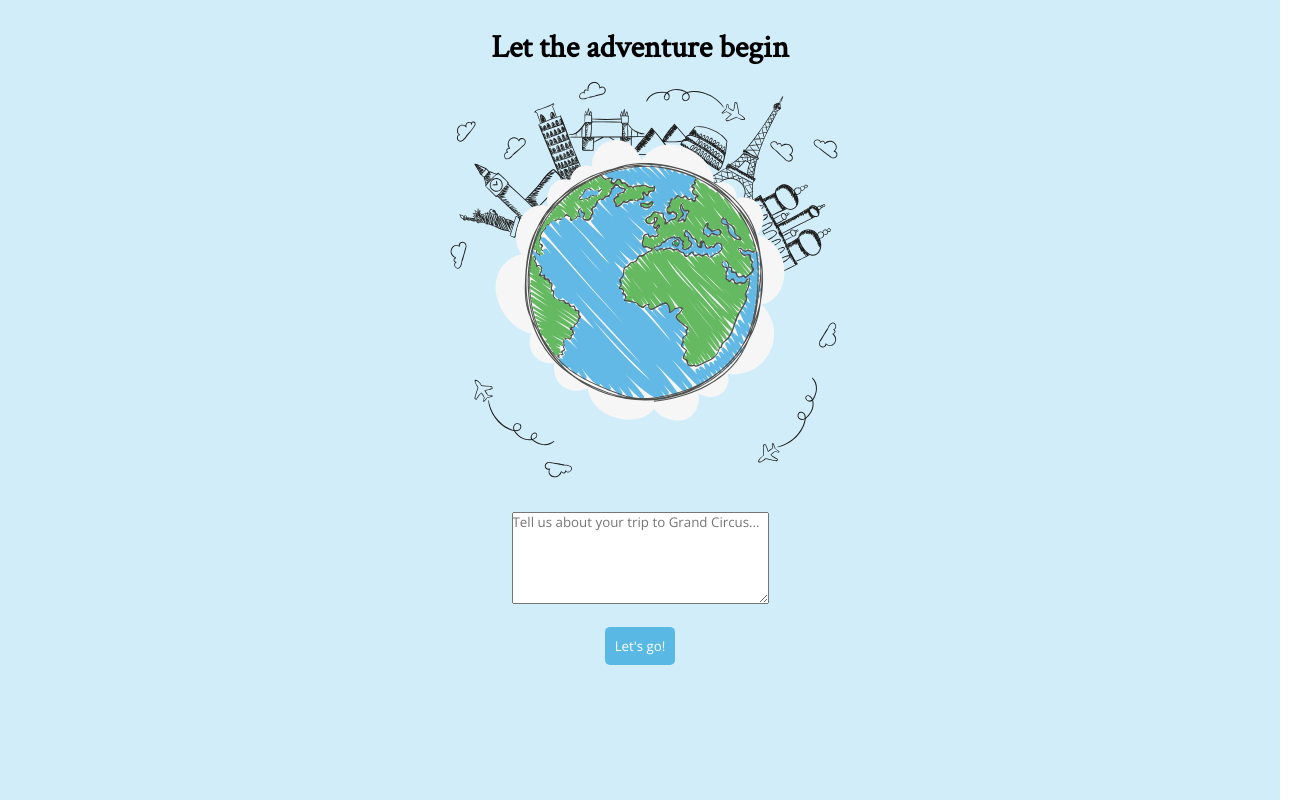
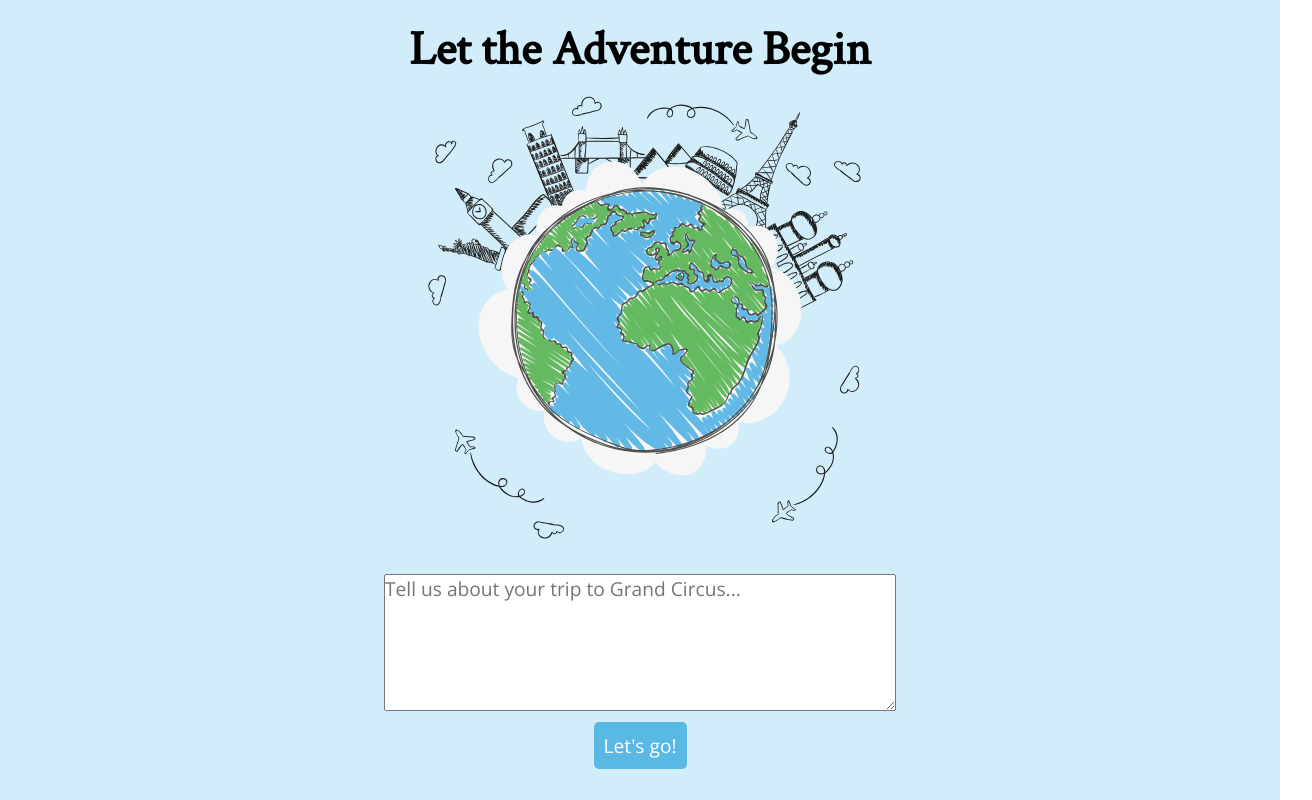
Before and after one commit to ryane1/GC-Final-Project, an Angular app: page / in a window 1280 px wide. Shown: the top 800 px of the page, 1312 px wide, since content can reach past the window. Built offline with nearby package versions, Linux system fonts and the light colour scheme.

Commit message:
changed size of image,textarea,button

```diff
--- a/src/app/story/story.component.css
+++ b/src/app/story/story.component.css
@@ -3,7 +3,7 @@ section {
   flex-direction: column;
   align-items: center;
   justify-content: space-between;
-  height: 90vh;
+  height: 85vh;
 }
 .main-background {
   width: 100%;
@@ -29,8 +29,8 @@ h1 {
   font-size: 2em;
 }
 img {
-  height: 60%;
-  width: 60%;
+  height: 71%;
+  width: 105%;
   margin: 0;
   padding: 0;
 }
@@ -53,10 +53,21 @@ button {
 @media only screen and (min-width: 768px) {
   textarea {
     /* height: 40px; */
-    margin-top: 5%;
-    margin-bottom: 5%;
+    margin-top: 3%;
+    margin-bottom: 3%;
+    width: 147%;
+  font-size: 1.2em;
   }
   form {
     margin-bottom: 5%;
   }
+  h1{
+    font-size:3em;
+    margin-top:18px;
+  }
+  button{
+    font-size: 1.2em;
+    margin-top:0;
+  }
+
 }
--- a/src/app/story/story.component.html
+++ b/src/app/story/story.component.html
@@ -1,6 +1,6 @@
 <div class="main-background">
   <section class="main">
-    <h1>Let the adventure begin</h1>
+    <h1>Let the Adventure Begin</h1>
 
     <img src="assets\images\worldmap.svg" />
 
```
